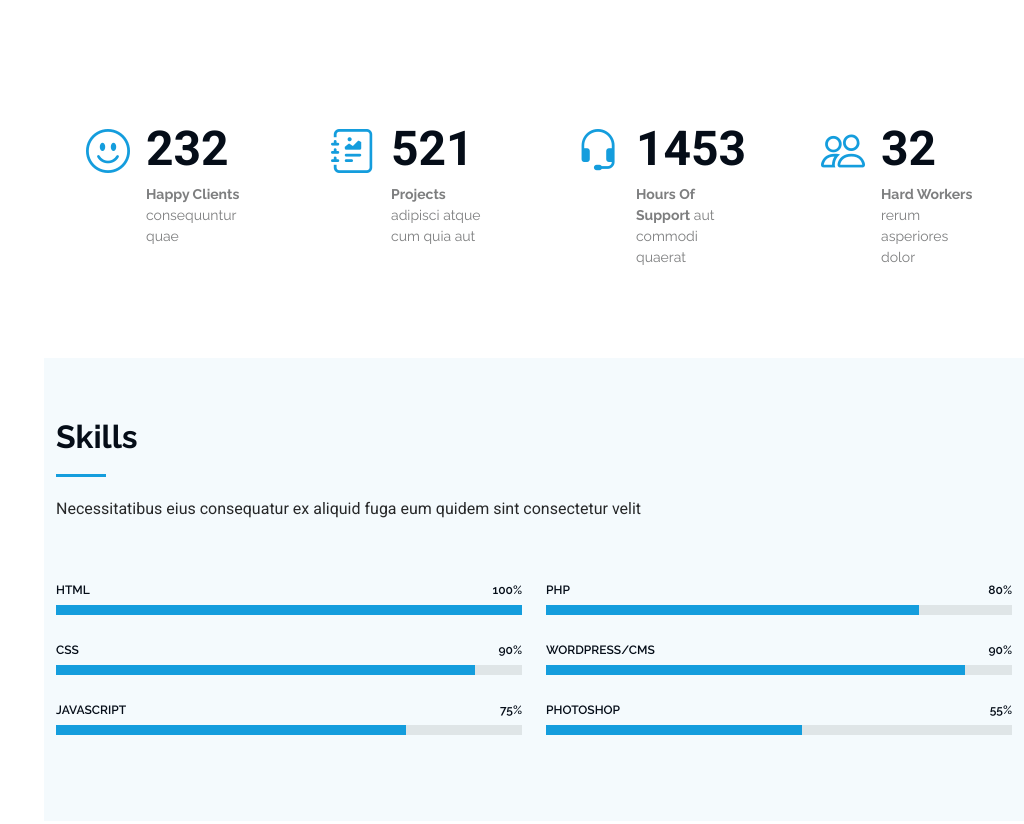
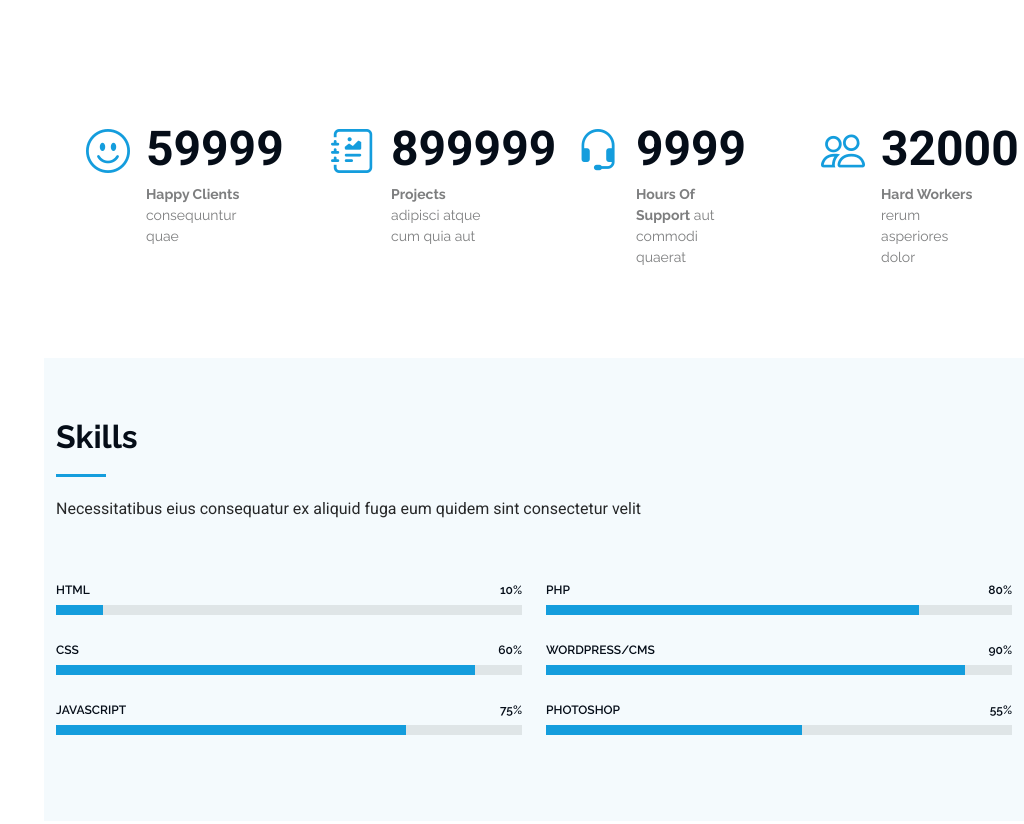
Before and after one commit to yourname-01/portfolio-website, a plain HTML site: page index.html in a window 1280 px wide. Shown: the part 1520-2344 px from the top of the page, without its empty margins (256-1280 px from the left). Drawn offline with Linux system fonts and the light colour scheme.

Commit message:
committedddddd

```diff
--- a/index.html
+++ b/index.html
@@ -128,7 +128,7 @@
               <div class="col-lg-6">
                 <ul>
                   <li><i class="bi bi-chevron-right"></i> <strong>Birthday:</strong> <span>1 May 1995</span></li>
-                  <li><i class="bi bi-chevron-right"></i> <strong>Website:</strong> <span>www.example.com</span></li>
+                  <li><i class="bi bi-chevron-right"></i> <strong>Website:</strong> <span>www.rijanbudhathoki.netlify.app</span></li>
                   <li><i class="bi bi-chevron-right"></i> <strong>Phone:</strong> <span>+123 456 7890</span></li>
                   <li><i class="bi bi-chevron-right"></i> <strong>City:</strong> <span>New York, USA</span></li>
                 </ul>
@@ -163,7 +163,7 @@
           <div class="col-lg-3 col-md-6">
             <div class="stats-item">
               <i class="bi bi-emoji-smile"></i>
-              <span data-purecounter-start="0" data-purecounter-end="232" data-purecounter-duration="1" class="purecounter"></span>
+              <span data-purecounter-start="0" data-purecounter-end="59999" data-purecounter-duration="1" class="purecounter"></span>
               <p><strong>Happy Clients</strong> <span>consequuntur quae</span></p>
             </div>
           </div><!-- End Stats Item -->
@@ -171,7 +171,7 @@
           <div class="col-lg-3 col-md-6">
             <div class="stats-item">
               <i class="bi bi-journal-richtext"></i>
-              <span data-purecounter-start="0" data-purecounter-end="521" data-purecounter-duration="1" class="purecounter"></span>
+              <span data-purecounter-start="0" data-purecounter-end="899999" data-purecounter-duration="1" class="purecounter"></span>
               <p><strong>Projects</strong> <span>adipisci atque cum quia aut</span></p>
             </div>
           </div><!-- End Stats Item -->
@@ -179,7 +179,7 @@
           <div class="col-lg-3 col-md-6">
             <div class="stats-item">
               <i class="bi bi-headset"></i>
-              <span data-purecounter-start="0" data-purecounter-end="1453" data-purecounter-duration="1" class="purecounter"></span>
+              <span data-purecounter-start="0" data-purecounter-end="9999" data-purecounter-duration="1" class="purecounter"></span>
               <p><strong>Hours Of Support</strong> <span>aut commodi quaerat</span></p>
             </div>
           </div><!-- End Stats Item -->
@@ -187,7 +187,7 @@
           <div class="col-lg-3 col-md-6">
             <div class="stats-item">
               <i class="bi bi-people"></i>
-              <span data-purecounter-start="0" data-purecounter-end="32" data-purecounter-duration="1" class="purecounter"></span>
+              <span data-purecounter-start="0" data-purecounter-end="32000" data-purecounter-duration="1" class="purecounter"></span>
               <p><strong>Hard Workers</strong> <span>rerum asperiores dolor</span></p>
             </div>
           </div><!-- End Stats Item -->
@@ -214,14 +214,14 @@
           <div class="col-lg-6">
 
             <div class="progress">
-              <span class="skill"><span>HTML</span> <i class="val">100%</i></span>
+              <span class="skill"><span>HTML</span> <i class="val">10%</i></span>
               <div class="progress-bar-wrap">
-                <div class="progress-bar" role="progressbar" aria-valuenow="100" aria-valuemin="0" aria-valuemax="100"></div>
+                <div class="progress-bar" role="progressbar" aria-valuenow="10" aria-valuemin="0" aria-valuemax="10"></div>
               </div>
             </div><!-- End Skills Item -->
 
             <div class="progress">
-              <span class="skill"><span>CSS</span> <i class="val">90%</i></span>
+              <span class="skill"><span>CSS</span> <i class="val">60%</i></span>
               <div class="progress-bar-wrap">
                 <div class="progress-bar" role="progressbar" aria-valuenow="90" aria-valuemin="0" aria-valuemax="100"></div>
               </div>
@@ -295,14 +295,14 @@
 
             <h3 class="resume-title">Education</h3>
             <div class="resume-item">
-              <h4>Master of Fine Arts &amp; Graphic Design</h4>
+              <h4>Master of IT &amp; Graphic Design</h4>
               <h5>2015 - 2016</h5>
-              <p><em>Rochester Institute of Technology, Rochester, NY</em></p>
+              <p><em>Nihereeka collage of information technology, NY</em></p>
               <p>Qui deserunt veniam. Et sed aliquam labore tempore sed quisquam iusto autem sit. Ea vero voluptatum qui ut dignissimos deleniti nerada porti sand markend</p>
             </div><!-- Edn Resume Item -->
 
             <div class="resume-item">
-              <h4>Bachelor of Fine Arts &amp; Graphic Design</h4>
+              <h4>Bachelor in information technology &amp; software engineer</h4>
               <h5>2010 - 2014</h5>
               <p><em>Rochester Institute of Technology, Rochester, NY</em></p>
               <p>Quia nobis sequi est occaecati aut. Repudiandae et iusto quae reiciendis et quis Eius vel ratione eius unde vitae rerum voluptates asperiores voluptatem Earum molestiae consequatur neque etlon sader mart dila</p>
```
